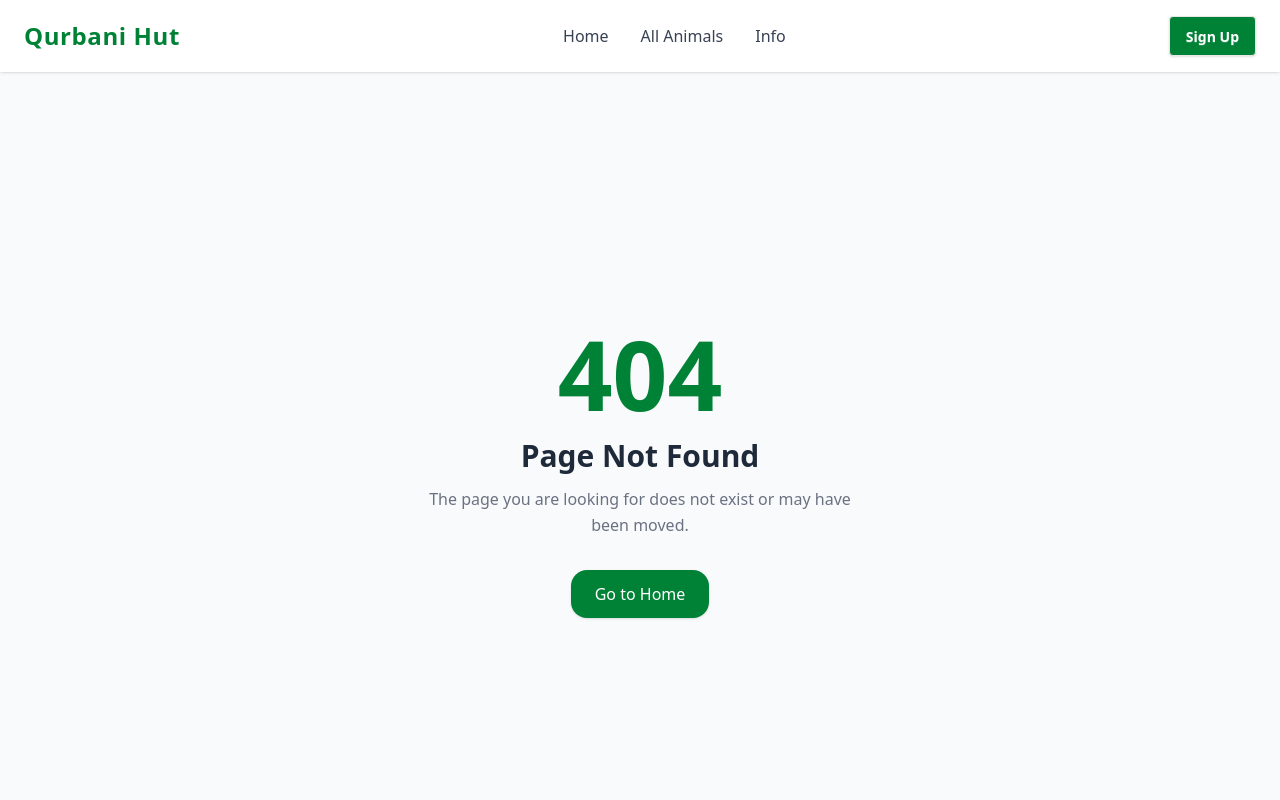
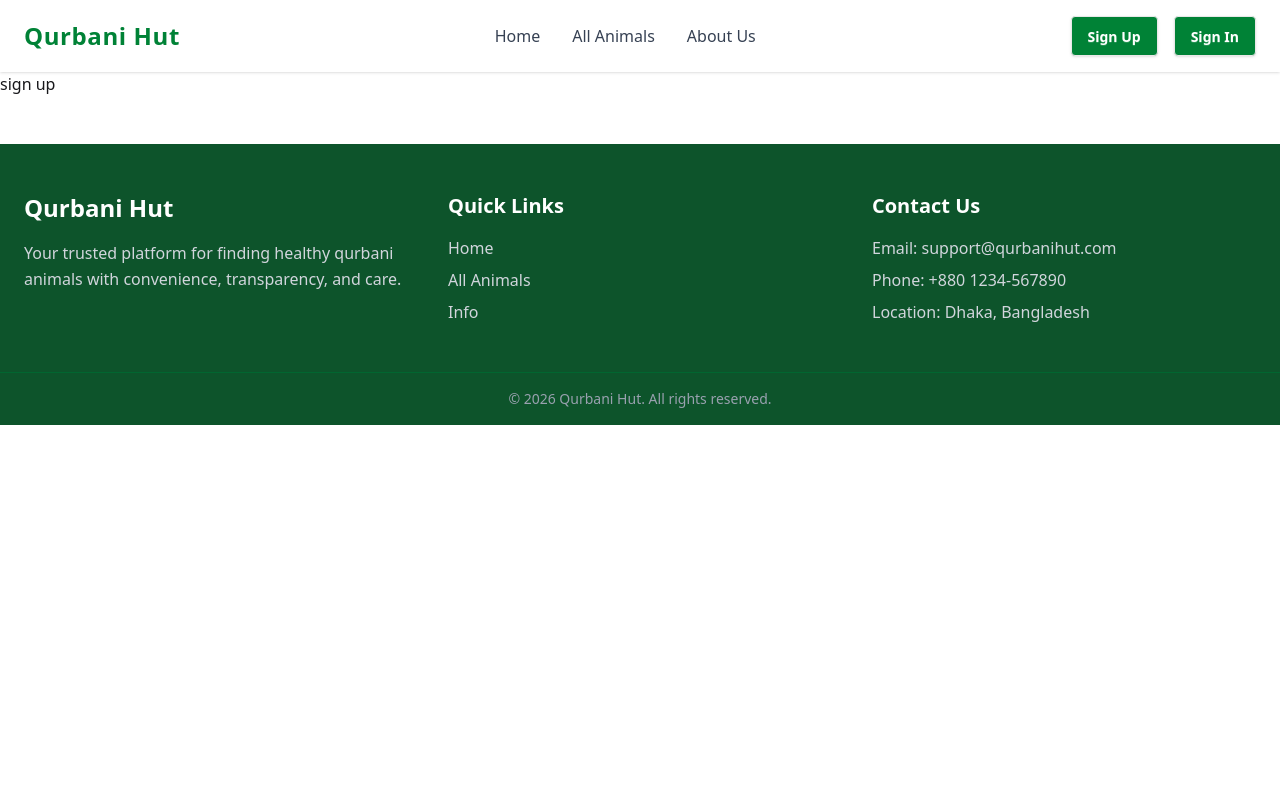
Before and after one commit to ryousufrahman/assignment-8-qurbani-hut, a Next.js app: page /signup in a window 1280 px wide. Before the commit this address had no page. Shown: the top 800 px of the page. Built offline with nearby package versions, Linux system fonts and the light colour scheme.

Commit message:
created sign in and sign up page

```diff
--- /dev/null
+++ b/src/app/signin/page.jsx
@@ -0,0 +1,11 @@
+
+
+const SignInPage = () => {
+    return (
+        <div>
+            sign in
+        </div>
+    );
+};
+
+export default SignInPage;
--- /dev/null
+++ b/src/app/signup/page.jsx
@@ -0,0 +1,11 @@
+
+
+const SignUpPage = () => {
+    return (
+        <div>
+            sign up
+        </div>
+    );
+};
+
+export default SignUpPage;
--- a/src/comonents/Navbar.jsx
+++ b/src/comonents/Navbar.jsx
@@ -28,15 +28,20 @@ const Navbar = () => {
               href={'/'}
               className="text-gray-700 hover:text-green-700 font-medium transition"
             >
-              Info
+             About Us
             </Link>
           </div>
 
           {/* Signup Button */}
-          <div>
+          <div className="flex gap-4">
             <Link href={'/signup'}>
             <button className="bg-green-700 btn hover:bg-green-800 text-white font-semibold  rounded shadow-sm transition">
               Sign Up
+            </button>
+            </Link>
+            <Link href={'/signin'}>
+            <button className="bg-green-700 btn hover:bg-green-800 text-white font-semibold  rounded shadow-sm transition">
+              Sign In
             </button>
             </Link>
           </div>
```
